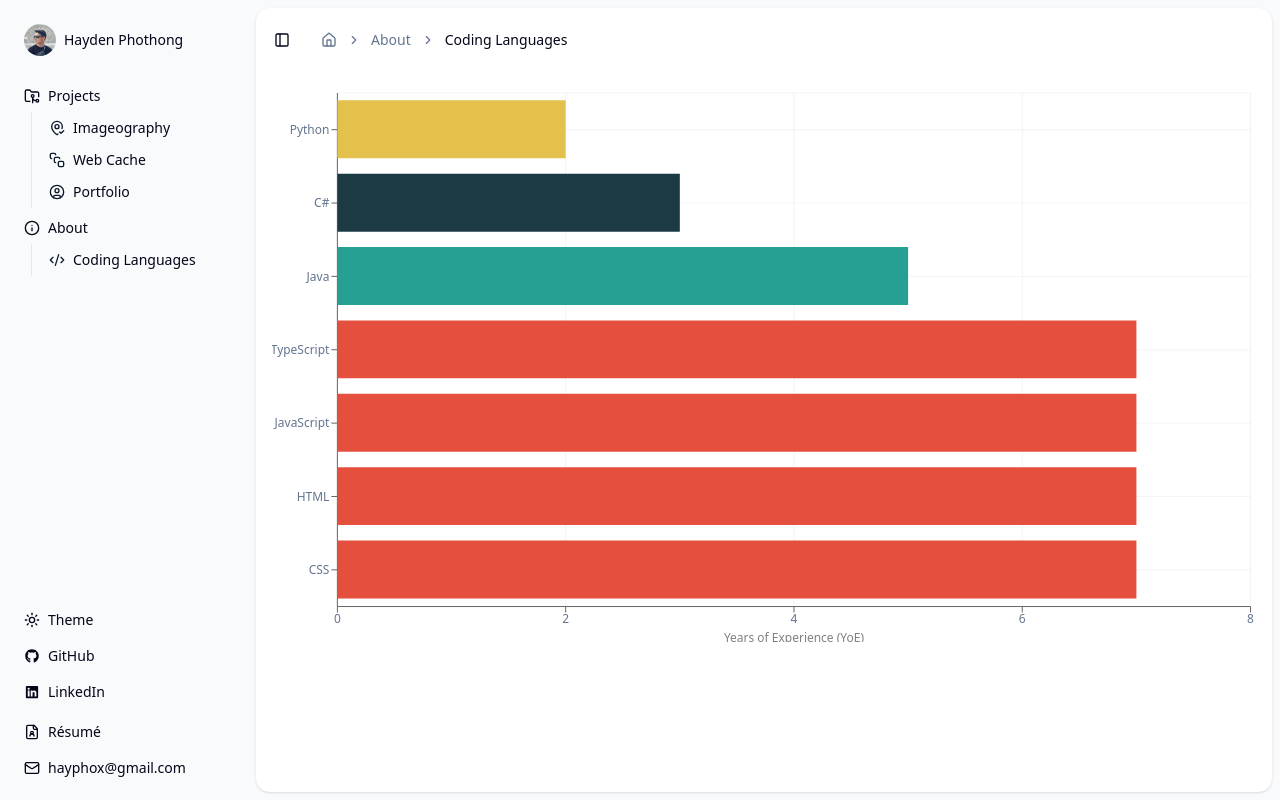
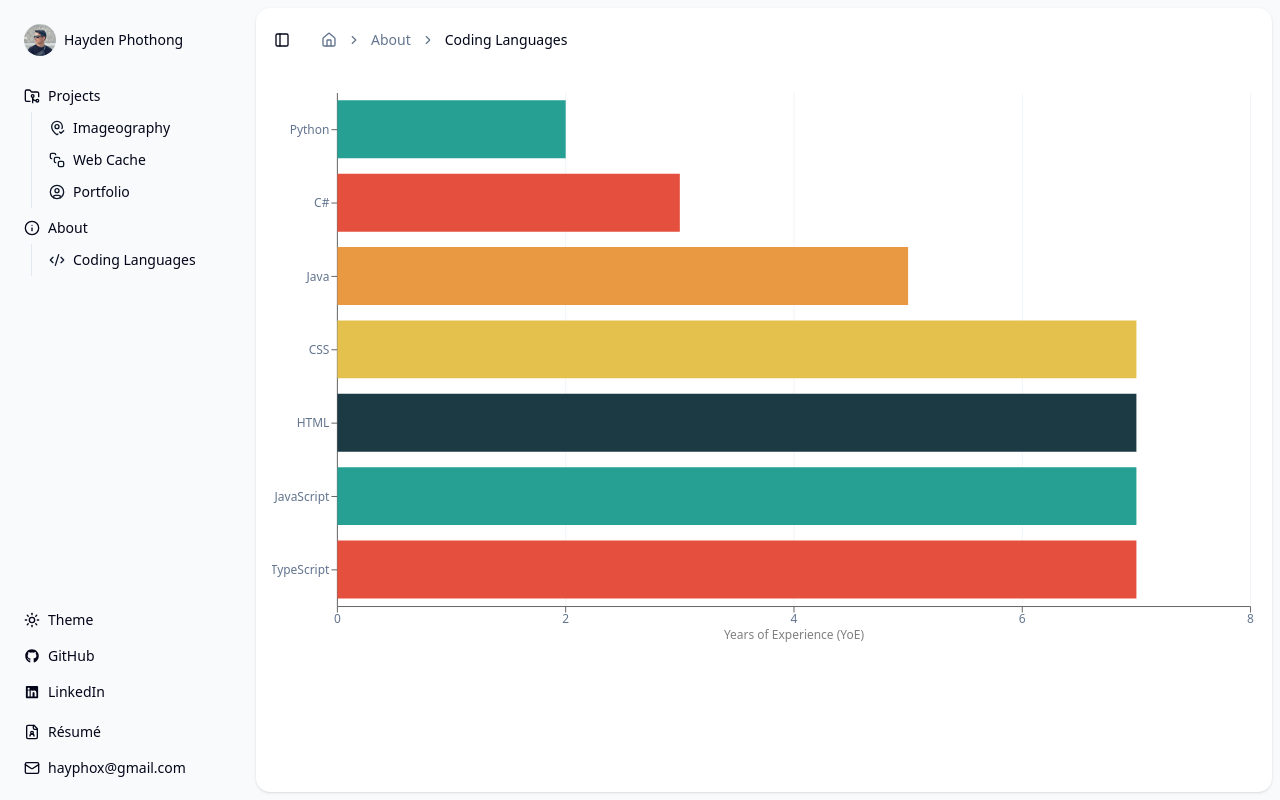
Before and after one commit to haypho/info, a Next.js app: page /about/coding-languages in a window 1280 px wide. Built offline with nearby package versions, Linux system fonts and the light colour scheme.

Commit message:
fix(features): typo in coding languages (i.e., yeo -> YoE)

```diff
--- a/src/features/about/coding-languages/coding-languages.tsx
+++ b/src/features/about/coding-languages/coding-languages.tsx
@@ -1,15 +1,21 @@
-import { ChartConfig, ChartContainer } from "@/components/ui/chart";
+import {
+  ChartConfig,
+  ChartContainer,
+  ChartTooltip,
+  ChartTooltipContent,
+} from "@/components/ui/chart";
+import { useMemo } from "react";
 import { Bar, BarChart, CartesianGrid, XAxis, YAxis } from "recharts";
 
 const CODING_LANGUAGES_DATA = [
-  { id: "TypeScript", yeo: 7, fill: "var(--chart-1)" },
-  { id: "JavaScript", yeo: 7, fill: "var(--chart-1)" },
-  { id: "HTML", yeo: 7, fill: "var(--chart-1)" },
-  { id: "CSS", yeo: 7, fill: "var(--chart-1)" },
-  { id: "Java", yeo: 5, fill: "var(--chart-2)" },
-  { id: "C#", yeo: 3, fill: "var(--chart-3)" },
-  { id: "Python", yeo: 2, fill: "var(--chart-4)" },
-];
+  { id: "TypeScript", YoE: 7, fill: "var(--chart-1)" },
+  { id: "JavaScript", YoE: 7, fill: "var(--chart-2)" },
+  { id: "HTML", YoE: 7, fill: "var(--chart-3)" },
+  { id: "CSS", YoE: 7, fill: "var(--chart-4)" },
+  { id: "Java", YoE: 5, fill: "var(--chart-5)" },
+  { id: "C#", YoE: 3, fill: "var(--chart-1)" },
+  { id: "Python", YoE: 2, fill: "var(--chart-2)" },
+].sort((a, b) => a.YoE - b.YoE || a.id.localeCompare(b.id));
 
 const CHART_CONFIG = {} satisfies ChartConfig;
 
@@ -18,21 +24,22 @@ export function CodingLanguages() {
     <ChartContainer config={CHART_CONFIG} className="w-full min-h-52">
       <BarChart
         accessibilityLayer
-        data={CODING_LANGUAGES_DATA.sort((a, b) => a.yeo - b.yeo)}
+        data={CODING_LANGUAGES_DATA}
         layout="vertical"
       >
-        <CartesianGrid />
+        <CartesianGrid horizontal={false} />
+        <ChartTooltip content={<ChartTooltipContent indicator="line" />} />
         <XAxis
           type="number"
-          dataKey="yeo"
+          dataKey="YoE"
           label={{
             value: "Years of Experience (YoE)",
             position: "insideBottom",
-            offset: -5,
+            offset: -2,
           }}
         />
         <YAxis type="category" dataKey="id" />
-        <Bar dataKey="yeo" />
+        <Bar dataKey="YoE" />
       </BarChart>
     </ChartContainer>
   );
```
